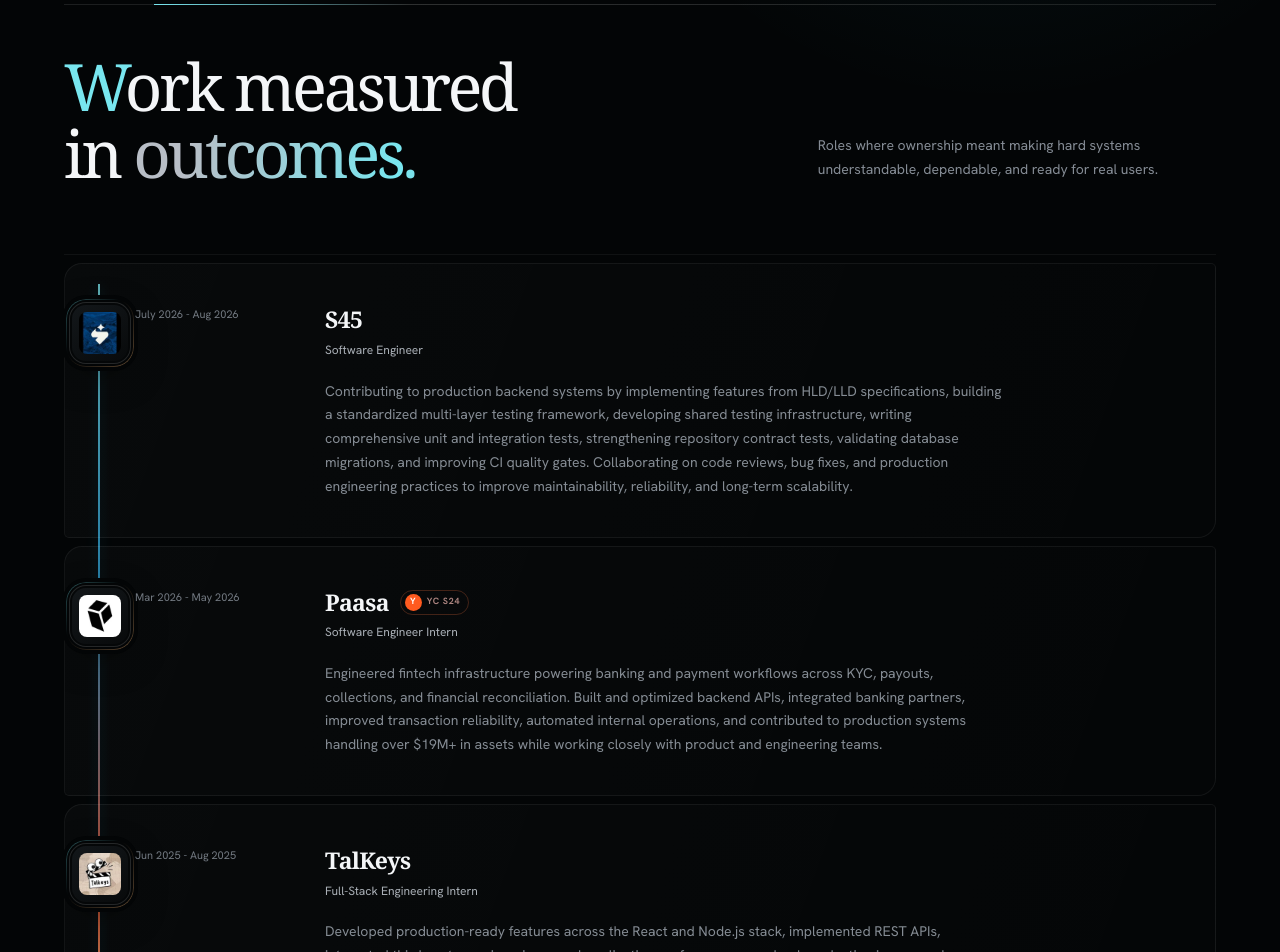
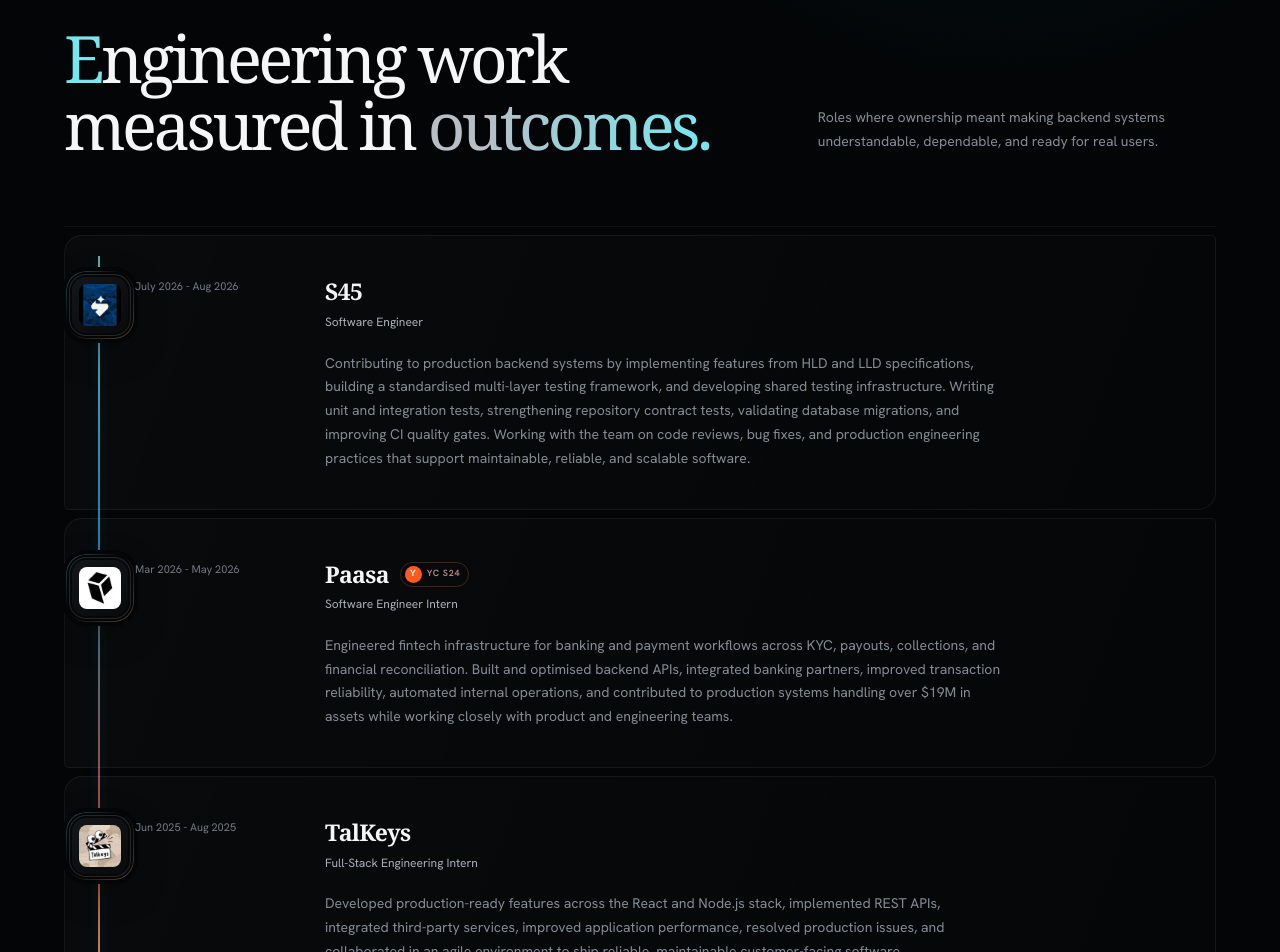
Before and after one commit to PrathamRanka/Pratham-Portfolio-Website, a Next.js app: page / in a window 1280 px wide. Shown: the part 1080-2032 px from the top of the page. Built offline with nearby package versions, Linux system fonts and the light colour scheme.

Commit message:
feat: refine portfolio descriptions and SEO metadata for clarity and consistency

```diff
--- a/scripts/check-seo.mjs
+++ b/scripts/check-seo.mjs
@@ -20,7 +20,7 @@
 const checks = [
   ['metadata title', /title:\s*\{/],
   ['homepage title positioning', /default:\s*'Pratham Ranka \| Backend & Full-Stack Engineer'/],
-  ['concise homepage description', /Pratham Ranka is a backend and full-stack engineer in India building distributed systems, cloud infrastructure, and developer tools\./],
+  ['concise homepage description', /Pratham Ranka is an Indian software engineer specialising in backend and full-stack development, distributed systems, cloud infrastructure, and developer tools\./],
   ['canonical URL', /alternates:\s*\{[\s\S]*canonical:\s*siteUrl/],
   ['single language alternate', /languages:\s*\{\s*'x-default': siteUrl,\s*'en-IN': siteUrl,\s*\}/],
   ['preferred canonical hostname', /https:\/\/prathamranka\.in/],
@@ -54,8 +54,8 @@
   ['no fabricated registration endpoint', /^(?![\s\S]*registration_endpoint:)[\s\S]*$/],
   ['AgentPay canonical URL', /canonical:\s*`\$\{siteUrl\}\/projects\/agentpay`/],
   ['AgentPay Open Graph URL', /url:\s*`\$\{siteUrl\}\/projects\/agentpay`/],
-  ['AgentPay Twitter metadata', /twitter:\s*\{[\s\S]*AgentPay — Case Study \| Pratham Ranka/],
-  ['descriptive homepage H1', /name-last">Ranka<\/span><span className="sr-only"> — Backend Engineer Building Reliable Systems/],
+  ['AgentPay Twitter metadata', /twitter:\s*\{[\s\S]*AgentPay \| x402 Payments and AI-Agent API Commerce/],
+  ['descriptive homepage H1', /name-last">Ranka<\/span><span className="sr-only"> — Indian Backend and Full-Stack Engineer/],
   ['disable powered by header', /poweredByHeader:\s*false/],
 ];
 const source = `${layout}\n${sitemap}\n${robots}\n${agentRoute}\n${agentManifest}\n${profileRoute}\n${projectsRoute}\n${securityRoute}\n${feedRoute}\n${ardRoute}\n${authRoute}\n${protectedResourceRoute}\n${authorizationServerRoute}\n${agentPayPage}\n${homepage}\n${nextConfig}`;
--- a/scripts/smoke-test.mjs
+++ b/scripts/smoke-test.mjs
@@ -171,7 +171,7 @@
   const homepageH1s = [...homepage.matchAll(/<h1\b[^>]*>([\s\S]*?)<\/h1>/g)];
   const homepageAlternates = [...homepage.matchAll(/<link rel="alternate" hrefLang="([^"]+)" href="([^"]+)"/g)];
   const homepageDescription = homepage.match(/<meta name="description" content="([^"]+)"/)?.[1] || '';
-  if (homepageH1s.length !== 1 || !homepageH1s[0][1].includes('Backend Engineer Building Reliable Systems')) {
+  if (homepageH1s.length !== 1 || !homepageH1s[0][1].includes('Indian Backend and Full-Stack Engineer')) {
     failures.push('homepage: expected one descriptive H1');
   }
   if (homepageDescription.length < 100 || homepageDescription.length > 160) {
@@ -192,7 +192,7 @@
   if (!project.includes('property="og:url" content="https://prathamranka.in/projects/agentpay"')) {
     failures.push('AgentPay: incorrect Open Graph URL');
   }
-  if (!project.includes('name="twitter:title" content="AgentPay — Case Study | Pratham Ranka"')) {
+  if (!project.includes('name="twitter:title" content="AgentPay | x402 Payments and AI-Agent API Commerce"')) {
     failures.push('AgentPay: missing route-specific Twitter title');
   }
   if (homepageResponse.headers.has('x-powered-by')) {
--- a/src/app/layout.tsx
+++ b/src/app/layout.tsx
@@ -33,7 +33,7 @@
     template: '%s | Pratham Ranka',
   },
   description:
-    'Pratham Ranka is a backend and full-stack engineer in India building distributed systems, cloud infrastructure, and developer tools.',
+    'Pratham Ranka is an Indian software engineer specialising in backend and full-stack development, distributed systems, cloud infrastructure, and developer tools.',
   applicationName: 'Pratham Ranka',
   generator: 'Next.js',
   referrer: 'origin-when-cross-origin',
@@ -52,6 +52,10 @@
     'backend systems engineer',
     'software engineer India',
     'distributed systems engineer',
+    'full-stack development',
+    'fintech infrastructure',
+    'AI agent infrastructure',
+    'cloud-native software',
   ],
   authors: [{ name: 'Pratham Ranka', url: siteUrl }],
   creator: 'Pratham Ranka',
@@ -86,7 +90,7 @@
   openGraph: {
     title: 'Pratham Ranka | Backend & Full-Stack Engineer',
     description:
-      'Backend and full-stack engineer building distributed systems, cloud infrastructure, and developer tools.',
+      'Indian software engineer specialising in backend and full-stack development, distributed systems, cloud infrastructure, and developer tools.',
     url: siteUrl,
     siteName: 'Pratham Ranka',
     locale: 'en_IN',
@@ -100,7 +104,7 @@
         url: '/social/pratham-ranka-og.png',
         width: 1200,
         height: 630,
-        alt: 'Pratham Ranka — Backend Engineer',
+        alt: 'Pratham Ranka, Indian backend and full-stack software engineer',
         type: 'image/png',
       },
     ],
@@ -109,7 +113,7 @@
     card: 'summary_large_image',
     title: 'Pratham Ranka | Backend & Full-Stack Engineer',
     description:
-      'Backend and full-stack engineer building distributed systems, cloud infrastructure, and developer tools.',
+      'Indian software engineer specialising in backend and full-stack development, distributed systems, cloud infrastructure, and developer tools.',
     creator: '@pr7ham_develops',
     site: '@pr7ham_develops',
     images: ['/social/pratham-ranka-og.png'],
@@ -166,7 +170,7 @@
         url: siteUrl,
         name: 'Pratham Ranka | Backend & Full-Stack Engineer',
         description:
-          'Portfolio of Pratham Ranka, a backend engineer building distributed systems and production infrastructure.',
+          'Portfolio of Pratham Ranka, an Indian software engineer specialising in backend development, distributed systems, cloud infrastructure, and production software.',
         primaryImageOfPage: {
           '@type': 'ImageObject',
           url: `${siteUrl}/social/pratham-ranka-og.png`,
@@ -213,7 +217,7 @@
         url: siteUrl,
         name: 'Pratham Ranka',
         description:
-          'Portfolio of Pratham Ranka, a software engineer building reliable backend systems, distributed infrastructure, and open-source software.',
+          'Portfolio of Pratham Ranka, an Indian software engineer specialising in backend development, full-stack systems, distributed infrastructure, and open-source software.',
         inLanguage: 'en-IN',
         author: { '@id': `${siteUrl}/#person` },
         publisher: { '@id': `${siteUrl}/#person` },
@@ -261,9 +265,9 @@
         '@type': 'WebPage',
         '@id': `${siteUrl}/#home`,
         url: siteUrl,
-        name: 'Pratham Ranka — Backend Engineer Portfolio',
+        name: 'Pratham Ranka | Backend and Full-Stack Software Engineer Portfolio',
         description:
-          'Portfolio of Pratham Ranka featuring backend engineering, distributed systems, cloud infrastructure, open-source work, and production software projects.',
+          'Portfolio of Pratham Ranka featuring backend development, full-stack engineering, distributed systems, cloud infrastructure, and production software projects.',
         isPartOf: { '@id': `${siteUrl}/#website` },
         about: { '@id': `${siteUrl}/#person` },
         primaryImageOfPage: { '@id': `${siteUrl}/#profile` },
--- a/src/app/page.tsx
+++ b/src/app/page.tsx
@@ -45,7 +45,7 @@
         <div className="hero-kanji" aria-hidden="true">構築</div>
         <svg className="hero-strike" aria-hidden="true" viewBox="0 0 500 120" fill="none"><path d="M4 103C134 75 255 36 496 8" /><path d="M70 112C224 78 342 42 470 21" /></svg>
         <div className="hero-copy">
-          <FadeIn delay={0.03} eager><div className="hero-status"><span>⚡</span> Software Engineer · India</div><p className="hero-kicker">ENGINEER / BUILDER / OPEN SOURCE</p><h1 id="hero-heading"><span className="name-first">Pratham</span><span className="name-last">Ranka</span><span className="sr-only"> — Backend Engineer Building Reliable Systems</span></h1><p className="hero-role">Backend engineer building distributed systems, reliable infrastructure, and production software that survives real traffic, real failures, and real deadlines.</p><div className="hero-proof"><span>Focus</span><strong>Backend systems · Cloud infrastructure · Developer tools</strong></div></FadeIn>
+          <FadeIn delay={0.03} eager><div className="hero-status"><span>⚡</span> Software Engineer · India</div><p className="hero-kicker">ENGINEER / BUILDER / OPEN SOURCE</p><h1 id="hero-heading"><span className="name-first">Pratham</span><span className="name-last">Ranka</span><span className="sr-only"> — Indian Backend and Full-Stack Engineer</span></h1><p className="hero-role">Indian software engineer specialising in backend development, distributed systems, reliable infrastructure, and production software.</p><div className="hero-proof"><span>Focus</span><strong>Backend development · Cloud infrastructure · Developer tools</strong></div></FadeIn>
           <FadeIn delay={0.12} eager>
             <div className="hero-direct-contact"><a href={`mailto:${email}`}><MailIcon size={17} /><span>{email}</span><ArrowUpRight size={15} /></a><a href={phoneHref}><PhoneIcon size={17} /><span>{phoneDisplay}</span></a></div>
             <div className="hero-actions">
@@ -64,17 +64,17 @@
       </section>
 
       <section className="section page-shell" id="experience" aria-labelledby="experience-heading">
-        <FadeIn><SectionLabel index="01">Experience</SectionLabel><div className="section-heading-row"><h2 id="experience-heading">Work measured in <span>outcomes.</span></h2><p>Roles where ownership meant making hard systems understandable, dependable, and ready for real users.</p></div></FadeIn>
+        <FadeIn><SectionLabel index="01">Experience</SectionLabel><div className="section-heading-row"><h2 id="experience-heading">Engineering work measured in <span>outcomes.</span></h2><p>Roles where ownership meant making backend systems understandable, dependable, and ready for real users.</p></div></FadeIn>
         <TimelineRail>{experience.map((item, index) => <FadeIn key={item.company} delay={index * 0.05}><article className="timeline-item experience-card"><div className="timeline-logo-cell"><span className={item.current ? 'timeline-node is-current' : 'timeline-node'}><CompanyLogo logo={item.logo} company={item.company} /></span></div><div className="timeline-date">{item.date}</div><div className="timeline-content"><div className="timeline-title"><h3>{item.company}</h3>{item.badge && <span className="yc-badge"><span className="yc-mark">Y</span> {item.badge}</span>}</div><p className="role">{item.role}</p><p>{item.description}</p></div></article></FadeIn>)}</TimelineRail>
       </section>
 
       <section className="section page-shell" id="work" aria-labelledby="work-heading">
-        <FadeIn><SectionLabel index="02">Selected work</SectionLabel><div className="section-heading-row"><h2 id="work-heading">A small list with <span>real depth.</span></h2><p>Selected systems spanning infrastructure, privacy, developer tools, and production software.</p></div></FadeIn>
+        <FadeIn><SectionLabel index="02">Selected work</SectionLabel><div className="section-heading-row"><h2 id="work-heading">Backend systems with <span>real depth.</span></h2><p>Selected projects spanning fintech infrastructure, privacy-preserving payments, developer tools, and production software.</p></div></FadeIn>
         <div className="project-list project-bento">{projects.map((project, index) => <FadeIn key={project.name} delay={index * 0.04}><article className="project-row project-card" id={`work-${project.name.toLowerCase().replace(/\s+/g, '-')}`}><div className={`project-mark project-mark-${project.accent}`} aria-hidden="true"><span>{project.mark}</span></div><div className="project-copy"><div className="project-title-line"><span>0{index + 1}</span><h3>{project.name}</h3>{project.status && <small className="project-status">{project.status}</small>}</div><p>{project.description}</p></div><div className="project-tech">{project.technologies.map((technology) => <span key={technology} title={technology}><TechIcon name={technology} /></span>)}</div><div className="project-links"><a href={project.github} target="_blank" rel="noreferrer"><GithubIcon /><span>Code</span></a>{project.caseStudy && <a href={project.caseStudy}><ArrowUpRight /><span>Case study</span></a>}{project.live && <a href={project.live} target="_blank" rel="noreferrer"><ArrowUpRight /><span>Live</span></a>}</div></article></FadeIn>)}</div>
       </section>
 
       <section className="section page-shell" id="capabilities" aria-labelledby="capabilities-heading">
-        <FadeIn><SectionLabel index="03">Capabilities</SectionLabel><div className="capability-intro"><h2 id="capabilities-heading">Tools change.<br /><span>Engineering judgment compounds.</span></h2><p>My work centers on backend engineering, distributed workflows, open source, and turning ambiguous requirements into maintainable production systems.</p></div></FadeIn>
+        <FadeIn><SectionLabel index="03">Capabilities</SectionLabel><div className="capability-intro"><h2 id="capabilities-heading">Tools change.<br /><span>Engineering judgement compounds.</span></h2><p>My work centres on backend development, full-stack delivery, distributed workflows, open source, and turning ambiguous requirements into maintainable production systems.</p></div></FadeIn>
         <SkillsShowcase groups={skillGroups} />
       </section>
 
--- a/src/data/portfolio.ts
+++ b/src/data/portfolio.ts
@@ -34,7 +34,7 @@
   role: "Software Engineer",
   date: "July 2026 - Aug 2026",
   description:
-    "Contributing to production backend systems by implementing features from HLD/LLD specifications, building a standardized multi-layer testing framework, developing shared testing infrastructure, writing comprehensive unit and integration tests, strengthening repository contract tests, validating database migrations, and improving CI quality gates. Collaborating on code reviews, bug fixes, and production engineering practices to improve maintainability, reliability, and long-term scalability.",
+    "Contributing to production backend systems by implementing features from HLD and LLD specifications, building a standardised multi-layer testing framework, and developing shared testing infrastructure. Writing unit and integration tests, strengthening repository contract tests, validating database migrations, and improving CI quality gates. Working with the team on code reviews, bug fixes, and production engineering practices that support maintainable, reliable, and scalable software.",
   current: false,
   logo: "/company/s45.webp",
   },
@@ -44,7 +44,7 @@
     date: "Mar 2026 - May 2026",
     badge: "YC S24",
     description:
-      "Engineered fintech infrastructure powering banking and payment workflows across KYC, payouts, collections, and financial reconciliation. Built and optimized backend APIs, integrated banking partners, improved transaction reliability, automated internal operations, and contributed to production systems handling over $19M+ in assets while working closely with product and engineering teams.",
+      "Engineered fintech infrastructure for banking and payment workflows across KYC, payouts, collections, and financial reconciliation. Built and optimised backend APIs, integrated banking partners, improved transaction reliability, automated internal operations, and contributed to production systems handling over $19M in assets while working closely with product and engineering teams.",
     current: false,
     logo: "/company/paasa.webp",
   },
@@ -53,7 +53,7 @@
     role: "Full-Stack Engineering Intern",
     date: "Jun 2025 - Aug 2025",
     description:
-      "Developed production-ready features across the React and Node.js stack, implemented REST APIs, integrated third-party services, improved application performance, resolved production issues, and collaborated in an agile environment to ship customer-facing functionality with a focus on reliability and maintainability.",
+      "Developed production-ready features across the React and Node.js stack, implemented REST APIs, integrated third-party services, improved application performance, resolved production issues, and collaborated in an agile environment to ship reliable, maintainable customer-facing software.",
     current: false,
     logo: "/company/talkeys.webp",
   },
@@ -75,7 +75,7 @@
     mark: "AP",
     accent: "amber",
     description:
-      "Modular monolith for non-custodial x402 USDC payments on Base Sepolia, with 17 isolated Go domain packages, a DynamoDB single-table design, cryptographic evidence, an SSRF-hardened proxy, secure MCP tooling, and Terraform-managed AWS infrastructure. Deployed on Lambda ARM64 and API Gateway HTTP API v2 with <42ms P95 API latency, <8ms P99 queries, and under $10/month operating cost.",
+      "A modular monolith for non-custodial x402 USDC payments on Base Sepolia, with 17 isolated Go domain packages, a DynamoDB single-table design, cryptographic evidence, an SSRF-hardened proxy, secure MCP tooling, and Terraform-managed AWS infrastructure. Deployed on Lambda ARM64 and API Gateway HTTP API v2 with <42ms P95 API latency, <8ms P99 queries, and operating costs below $10 per month.",
     technologies: [
       "go",
       "aws",
@@ -92,7 +92,7 @@
     mark: "SF",
     accent: "emerald",
     description:
-      "Cloud-native runtime for AI agents that securely executes tool calls inside Kubernetes sandboxes using distributed lease management, optimistic concurrency control, FIFO scheduling, automatic recovery, and production-grade container orchestration.",
+      "A cloud-native runtime for AI agents that securely executes tool calls inside Kubernetes sandboxes using distributed lease management, optimistic concurrency control, FIFO scheduling, automatic recovery, and production-grade container orchestration.",
     technologies: [
       "typescript",
       "nextjs",
@@ -110,7 +110,7 @@
     mark: "SS",
     accent: "violet",
     description:
-      "Developer platform for discovering GitHub repositories with intelligent recommendations, GitHub OAuth, Redis-powered caching and rate limiting, PostgreSQL, real-time leaderboards, and a scalable full-stack architecture.",
+      "A developer platform for discovering GitHub repositories through intelligent recommendations, GitHub OAuth, Redis-powered caching and rate limiting, PostgreSQL, real-time leaderboards, and a scalable full-stack architecture.",
     technologies: [
       "nextjs",
       "react",
@@ -146,7 +146,7 @@
     mark: "SD",
     accent: "green",
     description:
-      "Production-ready TypeScript CLI featuring concurrent download workers, resumable pipelines, intelligent source matching, FFmpeg processing, ID3 metadata embedding, automated testing, CI/CD, and cross-platform support.",
+      "A production-ready TypeScript CLI with concurrent download workers, resumable pipelines, intelligent source matching, FFmpeg processing, ID3 metadata embedding, automated testing, CI/CD, and cross-platform support.",
     technologies: [
       "typescript",
       "node",
```
Also changed, not shown: src/app/projects/agentpay/page.tsx (+8 -8 lines), public/llms.txt.
